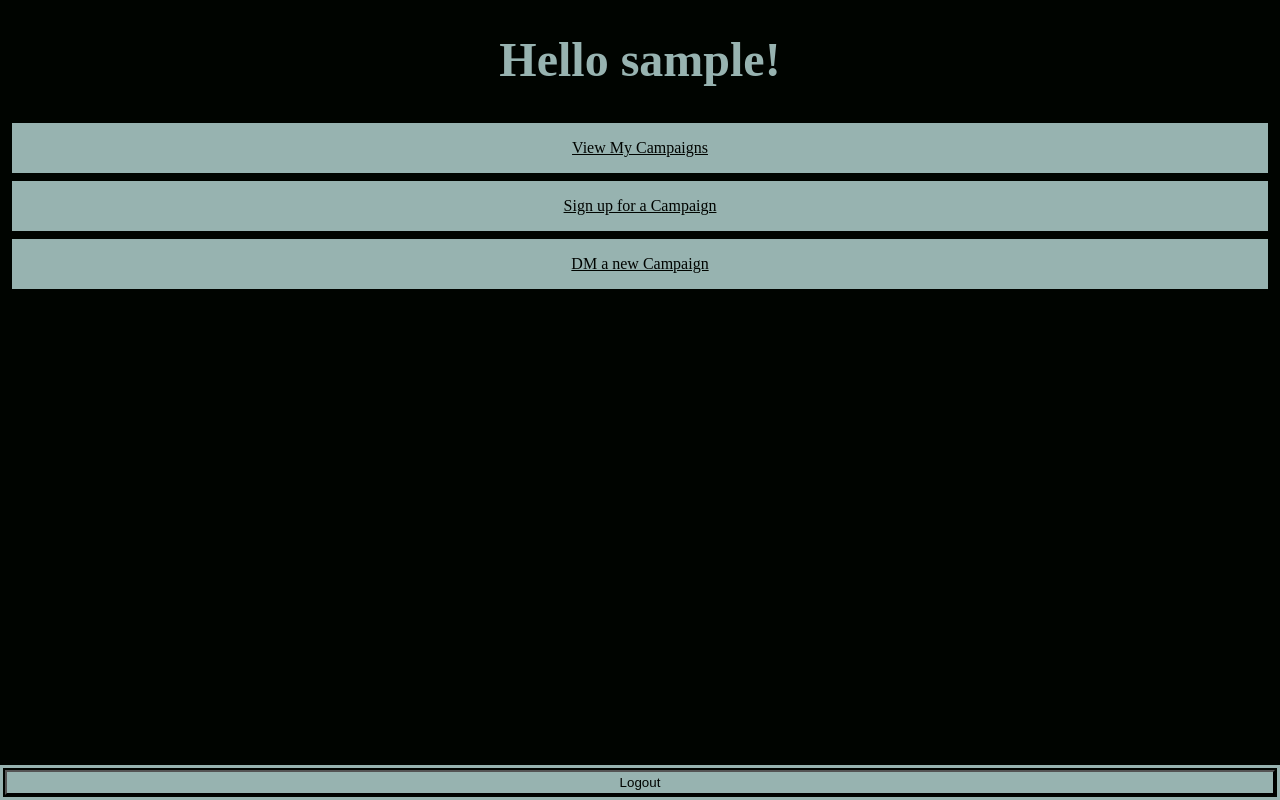
After one commit to Spenser-Dewey/TRPGNoteTracker, a Django app: page /accounts/profile in a window 1280 px wide. The commit adds this page. Run offline with Django 3.2, Linux system fonts and the light colour scheme; the visitor is signed in with stand-in values (Sample User, id 1).

Commit message:
Add user authentication app to handle players

```diff
--- a/dndwebsite/dndwebsite/settings.py
+++ b/dndwebsite/dndwebsite/settings.py
@@ -32,6 +32,7 @@ X_FRAME_OPTIONS = 'SAMEORIGIN'
 
 INSTALLED_APPS = [
     'campaign_info.apps.campaign_info',
+    'user_info.apps.user_info',
     'django.contrib.admin',
     'django.contrib.auth',
     'django.contrib.contenttypes',
@@ -89,6 +90,9 @@ DATABASES = {
 CONN_MAX_AGE = 50
 
 
+# User model
+AUTH_USER_MODEL = 'user_info.Player'
+
 # Password validation
 # https://docs.djangoproject.com/en/3.2/ref/settings/#auth-password-validators
 
--- a/dndwebsite/dndwebsite/urls.py
+++ b/dndwebsite/dndwebsite/urls.py
@@ -1,24 +1,13 @@
-"""dndwebsite URL Configuration
-
-The `urlpatterns` list routes URLs to views. For more information please see:
-    https://docs.djangoproject.com/en/3.2/topics/http/urls/
-Examples:
-Function views
-    1. Add an import:  from my_app import views
-    2. Add a URL to urlpatterns:  path('', views.home, name='home')
-Class-based views
-    1. Add an import:  from other_app.views import Home
-    2. Add a URL to urlpatterns:  path('', Home.as_view(), name='home')
-Including another URLconf
-    1. Import the include() function: from django.urls import include, path
-    2. Add a URL to urlpatterns:  path('blog/', include('blog.urls'))
-"""
+"""dndwebsite URL Configuration """
 from django.contrib import admin
 from django.urls import path, include
 from django.conf.urls.static import static
 from django.conf import settings
+from django.views.generic.base import RedirectView
 
 urlpatterns = [
     path('admin/', admin.site.urls),
     path('campaign-info/', include('campaign_info.urls'), name='campaign_info'),
+    path('accounts/', include('user_info.urls'), name='accounts'),
+    path('', RedirectView.as_view(url = 'accounts/profile', permanent = False), name='index'),
 ] + static(settings.MEDIA_URL, document_root=settings.MEDIA_ROOT)
--- a/dndwebsite/static/css/base_style.css
+++ b/dndwebsite/static/css/base_style.css
@@ -7,6 +7,26 @@
 body {
     background-color: var(--main-bg-color);
     color: var(--main-fg-color);
+}
+
+.footer {
+    position: absolute;
+    text-align: center;
+    display: flex;
+    flex-direction: column;
+    justify-content: flex-end;
+    align-items: stretch;
+    margin: 0;
+    padding: 0;
+    bottom: 0;
+    left: 0;
+    right: 0;
+}
+
+.footer * {
+    display: inline;
+    margin: 0.125em;
+    padding: 0.25em;
 }
 
 .campaign-links {
--- /dev/null
+++ b/dndwebsite/static/css/links.css
@@ -0,0 +1,17 @@
+.link-container {
+  display: flex;
+  flex-direction: column;
+}
+
+.link-bubble {
+  padding: 1em;
+  margin: 0.25em;
+  background-color: var(--main-fg-color);
+  color: var(--main-bg-color);
+  transition: 100ms;
+}
+
+.link-bubble:hover {
+  color: var(--sidebar-fg-color);
+  padding: 1.25em;
+}
--- /dev/null
+++ b/dndwebsite/user_info/apps.py
@@ -0,0 +1,6 @@
+from django.apps import AppConfig
+
+
+class user_info(AppConfig):
+    default_auto_field = 'django.db.models.BigAutoField'
+    name = 'user_info'
--- /dev/null
+++ b/dndwebsite/user_info/models.py
@@ -0,0 +1,22 @@
+from django.contrib.auth.models import AbstractUser
+from django import forms
+from django.db import models
+
+class Player(AbstractUser):
+    username = models.CharField(max_length=120, unique=True)
+    email = models.EmailField(max_length=254)
+    first_name = models.CharField(max_length=128)
+    last_name = models.CharField(max_length=128)
+    password = models.CharField(max_length=128)
+
+    USERNAME_FIELD = 'username'
+    EMAIL_FIELD = 'email'
+    REQUIRED_FIELDS = ['first_name', 'last_name']
+
+class NewPlayerForm(forms.ModelForm):
+    class Meta:
+        model = Player
+        fields = [ 'username', 'email', 'first_name', 'last_name', 'password']
+        widgets = {
+            'password': forms.PasswordInput(),
+        }
--- /dev/null
+++ b/dndwebsite/user_info/templates/account/profile.html
@@ -0,0 +1,37 @@
+{% load static %}
+<!DOCTYPE html>
+<html>
+    <head>
+        <meta charset="utf-8">
+        {% autoescape on %}
+            <title> Account Information </title>
+            <link rel="stylesheet" href="{% static 'css/base_style.css' %}">
+            <link rel="stylesheet" href="{% static 'css/form_style.css' %}">
+            <link rel="stylesheet" href="{% static 'css/links.css' %}">
+        {% endautoescape %}
+    </head>
+
+    <body>
+        <div class="content">
+        {% autoescape on %}
+          <h1> Hello {{ request.user.username }}! </h1>
+        {% endautoescape %}
+
+          <div class="link-container">
+            <a href="{% url 'login' %}" class="link-bubble">
+              View My Campaigns
+            </a>
+            <a href="{% url 'login' %}" class="link-bubble">
+              Sign up for a Campaign
+            </a>
+            <a href="{% url 'login' %}" class="link-bubble">
+              DM a new Campaign
+            </a>
+          </div>
+          <form class="footer" method="POST" action="{% url 'logout' %}">
+            <input type="submit" value="Logout">
+            {% csrf_token%}
+          </form>
+        </div>
+    </body>
+</html>
--- /dev/null
+++ b/dndwebsite/user_info/urls.py
@@ -0,0 +1,14 @@
+"""dndwebsite URL Configuration """
+from django.urls import path
+
+import django.contrib.auth.views as auth_views
+
+from . import views
+
+urlpatterns = [
+    path('login', views.loginView, name='login'),
+    path('profile', views.accountView, name='account'),
+    path('logout', auth_views.LogoutView.as_view(template_name='account/logout.html'), name='logout'),
+    path('create-account', views.createAccountView, name='create_account'),
+    # TODO: Catch-all redirect to profile for account/ paths
+]
--- /dev/null
+++ b/dndwebsite/user_info/views.py
@@ -0,0 +1,37 @@
+from django.shortcuts import render, redirect
+from django.contrib.auth.forms import AuthenticationForm
+from django.contrib.auth import login
+
+from .models import Player, NewPlayerForm
+
+def accountView(request):
+  if request.user.is_authenticated:
+    return render(request, 'account/profile.html')
+  return redirect('login')
+
+def loginView(request):
+  if request.user.is_authenticated:
+    return redirect('account')
+  errors = False
+  if request.method == 'POST':
+    login_form = AuthenticationForm(data=request.POST)
+    if login_form.is_valid():
+      login(request, login_form.get_user())
+      return redirect('account')
+    errors = True
+  return render(request, 'account/login.html', { 'form': AuthenticationForm(), 'errors': errors})
+
+def createAccountView(request):
+  if request.user.is_authenticated:
+    return redirect('account')
+  errors = False
+  if request.method == 'POST':
+    user_form = NewPlayerForm(request.POST)
+    if user_form.is_valid():
+      new_player = user_form.save(commit=False)
+      new_player.set_password(user_form.data['password'])
+      new_player.save()
+      return redirect('account')
+    errors = True
+
+  return render(request, 'account/create_account.html', { 'new_user_form': NewPlayerForm(), 'errors': errors})
```
Also changed, not shown: dndwebsite/user_info/admin.py (added, +7 -0 lines), dndwebsite/user_info/templates/account/create_account.html (added, +41 -0 lines), dndwebsite/user_info/templates/account/login.html (added, +41 -0 lines), dndwebsite/user_info/templates/account/logout.html (added, +25 -0 lines), dndwebsite/user_info/migrations/0001_initial.py (added), dndwebsite/user_info/migrations/__init__.py (added).
